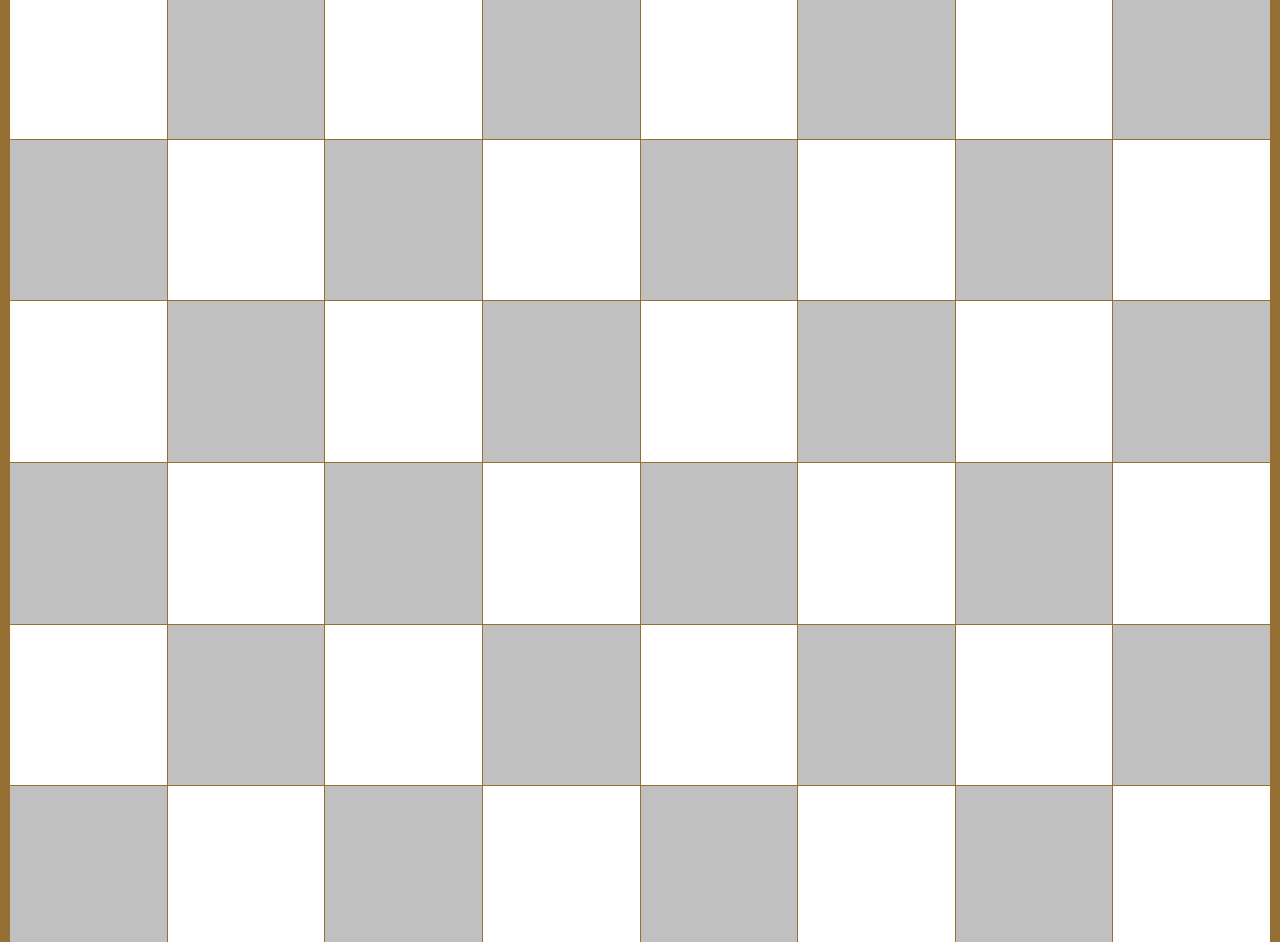
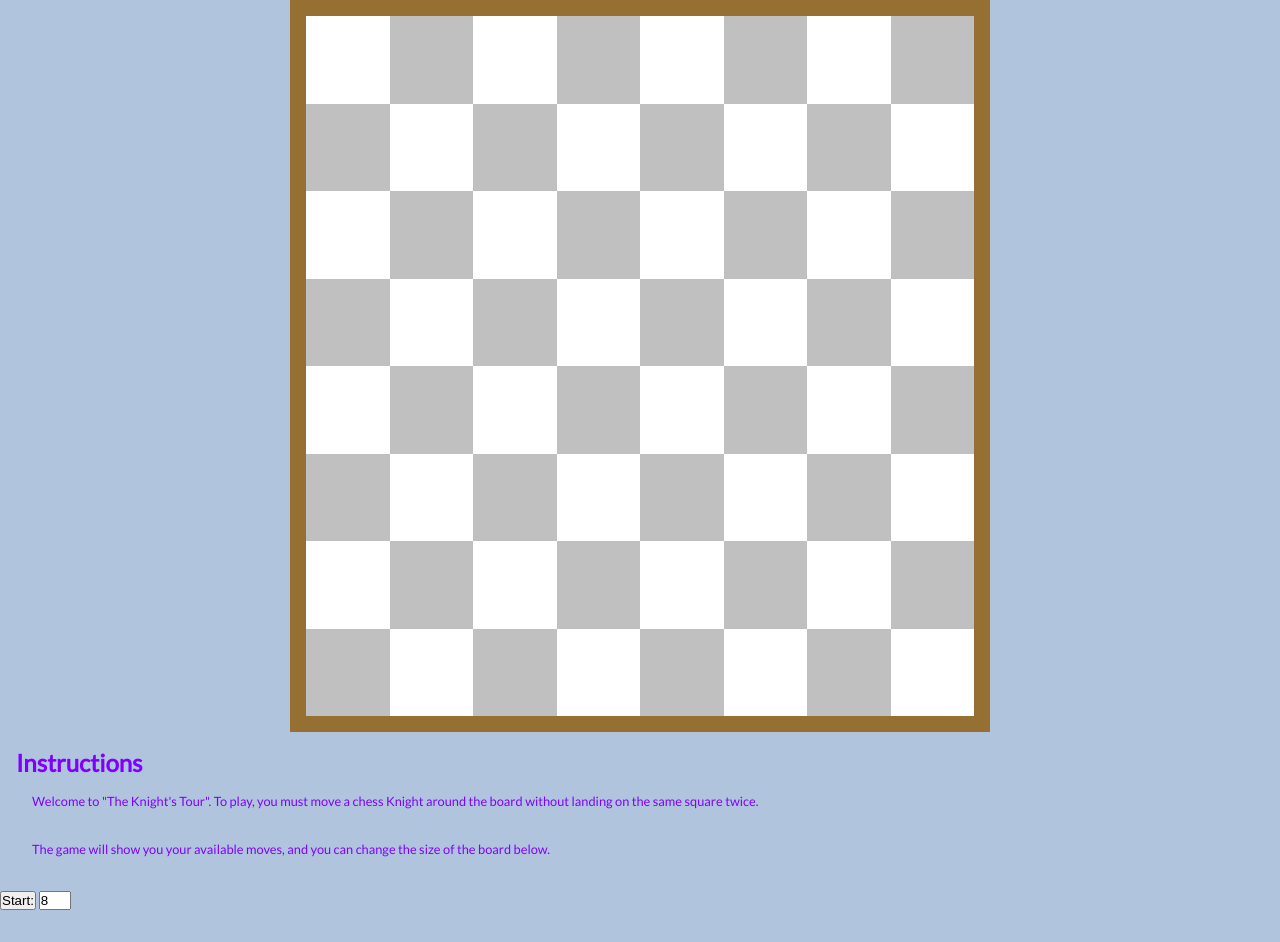
Before and after one commit to mark279455/KnightsTour, a plain HTML site: page index.html in a window 1280 px wide. Shown: the part 72-1014 px from the top of the page. Drawn offline with Linux system fonts and the light colour scheme.

Commit message:
code complete bar cleanup and comments

```diff
--- a/assets/css/style.css
+++ b/assets/css/style.css
@@ -27,6 +27,7 @@ body {
 header {
   text-align: center;
   color: var(--purple);
+  padding: 1rem 0;
 }
 
 #gameend {
@@ -42,10 +43,12 @@ header {
   font-family: 'Lato', sans-serif;
   color: var(--purple);
   font-size: 1rem;
+  padding: 1rem;
 }
 
 .instructionspara {
   font-size: 0.8rem;
+  padding: 1rem;
 }
 
 #gamediv {
@@ -56,11 +59,10 @@ header {
 
 #chessboard {
   background-color: var(--boardcolor-wood);
-  border: 10px solid var(--boardcolor-wood);
-  gap: 1px;
-  width: 100%;
+  border: 1rem solid var(--boardcolor-wood);
   display: flex;
   flex-wrap: wrap;
+  max-width: 700px;
 }
 
 .row {
@@ -68,7 +70,6 @@ header {
   display: flex;
   justify-content: center;
   flex-wrap: nowrap;
-  gap: 1px;
 }
 
 .square {
@@ -78,3 +79,7 @@ header {
 img {
   max-width: 100%;
 }
+
+#setup-input{
+  width: 2rem;
+}
--- a/assets/js/script.js
+++ b/assets/js/script.js
@@ -7,7 +7,7 @@ let moveHistory = [];
 let boardSize = 8;
 const minBoardSize = 3;
 const maxBoardSize = 15;
-const maxWidth = 800;
+const maxWidth = 700;
 const maxPadding = 20;
 const maxGap = 3;
 const globalDebugLevel = 1;
@@ -15,11 +15,13 @@ let imageSet = 3;
 let lightColor = "#ffffff";
 let darkColor = "#C0C0C0";
 let hintColor = "#00ff00";
+let woodColor = "#966f33";
 
 createBoard();
 
 function createBoard() {
     debugMessage(1, "\tcreateBoard() start", true);
+    let screenWidth = window.innerWidth;
     imageSet = Math.floor((Math.random() * 3) + 1);
     for (var i = 0; i < boardSize; i++) {
         let row = document.createElement('div');
@@ -38,6 +40,10 @@ function createBoard() {
     debugMessage(1, "screen width = " + window.innerWidth);
     debugMessage(1, "screen height = " + window.innerHeight);
     debugMessage(1, "boardsize = " + boardSize);
+    if (screenWidth > maxWidth){
+        chessBoard.style.width = maxWidth + "px";
+        chessBoard.style.maxWidth = maxWidth + "px";
+    }
     document.addEventListener("click", function allSquares(event) {
         if (event.target.parentElement.id && (movesUsed === 0 || possibleToMoveTo.includes(event.target.parentElement))) {
             debugMessage(1, "clicked " + event.target.parentElement.id);
```
